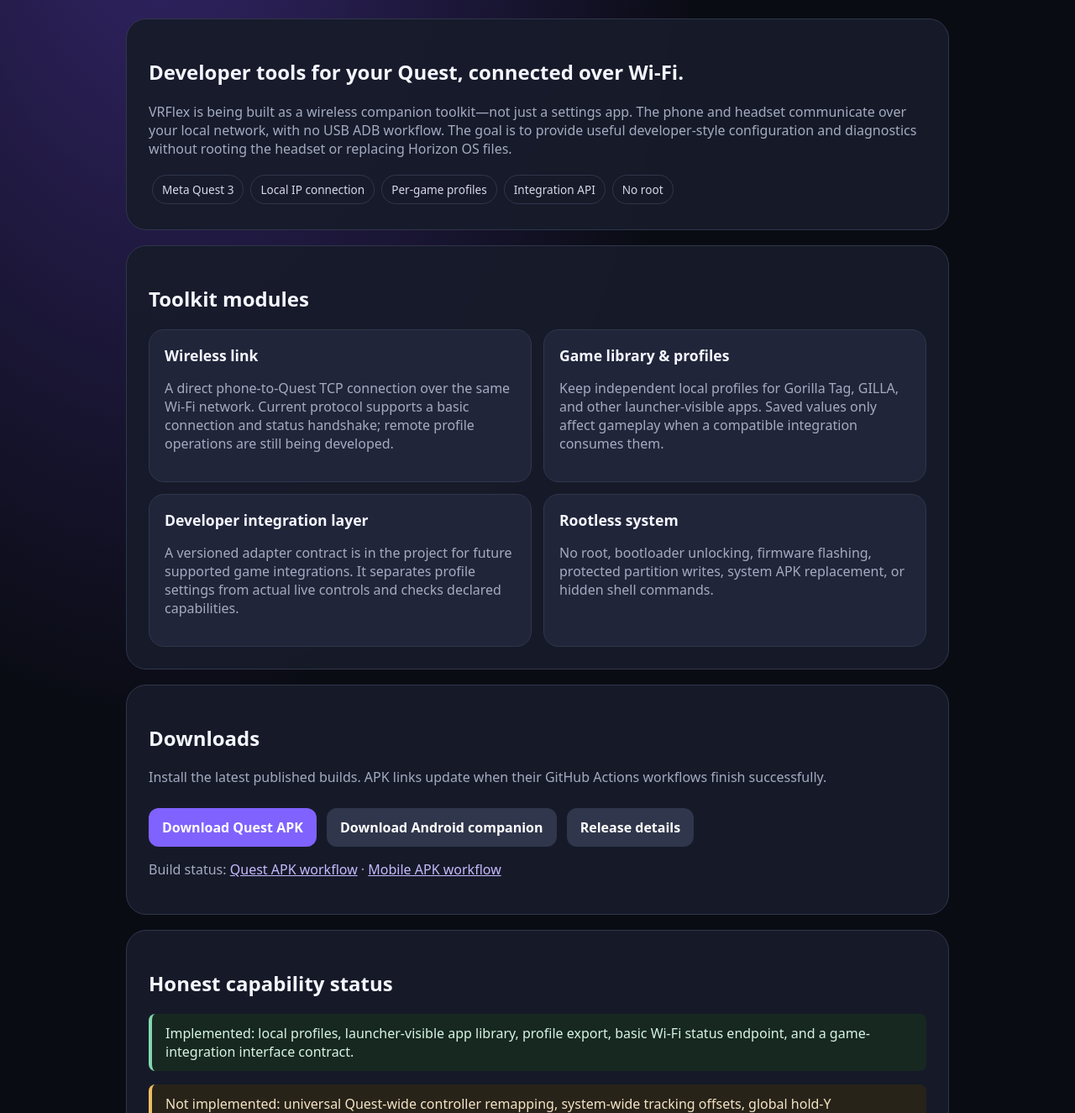
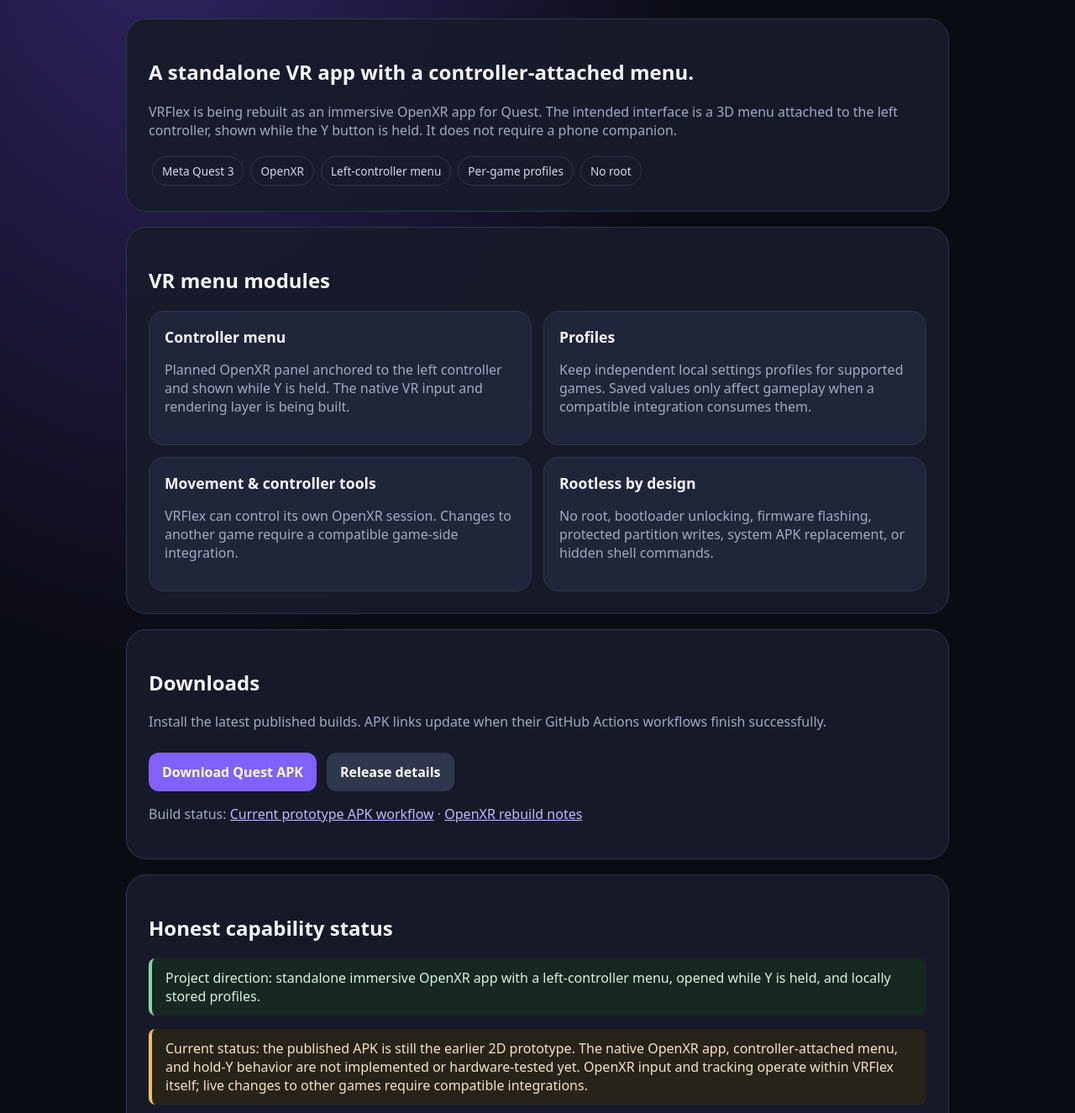
Before and after one commit to notelliotvr69-lang/Autotouch, a plain HTML site: page vrflex-site/index.html in a window 1280 px wide. Shown: the part 168-1493 px from the top of the page at 84% size. Drawn offline with Linux system fonts and the light colour scheme.

Commit message:
Update VRFlex site for standalone OpenXR menu direction

```diff
--- a/vrflex-site/index.html
+++ b/vrflex-site/index.html
@@ -2,8 +2,8 @@
 <html lang="en"><head>
 <meta charset="utf-8"><meta name="viewport" content="width=device-width,initial-scale=1">
 <meta name="theme-color" content="#0a0c14">
-<meta name="description" content="VRFlex is a rootless wireless VR developer toolkit for Meta Quest, with local-IP companion control, profiles, and integration tools.">
-<title>VRFlex — Wireless VR developer toolkit</title>
+<meta name="description" content="VRFlex is a standalone OpenXR VR developer environment for Meta Quest, with a controller-attached menu and local profiles.">
+<title>VRFlex — Standalone VR developer menu</title>
 <style>
 :root{color-scheme:dark;--bg:#0a0c14;--panel:#171b2a;--line:#30364b;--text:#f5f6ff;--muted:#a4abc1;--accent:#8062ff;--warn:#f0bd62;--good:#83d6ae}
 *{box-sizing:border-box}body{margin:0;background:radial-gradient(ellipse at 15% 0%,#332568 0,transparent 42%),var(--bg);color:var(--text);font:16px system-ui,Segoe UI,sans-serif;padding:28px}
@@ -11,26 +11,25 @@ main{max-width:980px;margin:auto}.brand{display:flex;gap:16px;align-items:center
 h1{font-size:clamp(2.8rem,8vw,5rem);letter-spacing:-.06em;line-height:1;margin:0}.muted{color:var(--muted)}.panel{background:#171b2aeF;border:1px solid var(--line);border-radius:24px;padding:26px;margin:18px 0}.grid{display:grid;grid-template-columns:repeat(2,1fr);gap:14px}.tile{background:#20253a;border:1px solid var(--line);border-radius:18px;padding:18px}.tile h2{margin:0 0 8px;font-size:1.1rem}.button{display:inline-block;background:var(--accent);color:white;text-decoration:none;padding:12px 16px;border-radius:12px;font-weight:750;margin:10px 8px 0 0}.secondary{background:#30364b}.tag{display:inline-block;border:1px solid var(--line);border-radius:99px;padding:7px 11px;margin:4px;color:#d7d9e9;font-size:.85rem}.notice{border-left:4px solid var(--warn);padding:12px 16px;background:#282319;border-radius:8px;color:#f4e4c5}.good{border-left:4px solid var(--good);padding:12px 16px;background:#172820;border-radius:8px;color:#d7f4e4}a{color:#c6baff}footer{padding:10px 2px 30px}
 @media(max-width:680px){body{padding:16px}.grid{grid-template-columns:1fr}.brand{margin-top:12px}}
 </style></head><body><main>
-<div class="brand"><div class="logo">V</div><div><h1>VRFlex</h1><div class="muted">Wireless VR developer toolkit · Rootless by design</div></div></div>
-<section class="panel"><h2>Developer tools for your Quest, connected over Wi-Fi.</h2>
-<p class="muted">VRFlex is being built as a wireless companion toolkit—not just a settings app. The phone and headset communicate over your local network, with no USB ADB workflow. The goal is to provide useful developer-style configuration and diagnostics without rooting the headset or replacing Horizon OS files.</p>
-<div><span class="tag">Meta Quest 3</span><span class="tag">Local IP connection</span><span class="tag">Per-game profiles</span><span class="tag">Integration API</span><span class="tag">No root</span></div>
+<div class="brand"><div class="logo">V</div><div><h1>VRFlex</h1><div class="muted">Standalone Quest VR developer environment · Rootless by design</div></div></div>
+<section class="panel"><h2>A standalone VR app with a controller-attached menu.</h2>
+<p class="muted">VRFlex is being rebuilt as an immersive OpenXR app for Quest. The intended interface is a 3D menu attached to the left controller, shown while the Y button is held. It does not require a phone companion.</p>
+<div><span class="tag">Meta Quest 3</span><span class="tag">OpenXR</span><span class="tag">Left-controller menu</span><span class="tag">Per-game profiles</span><span class="tag">No root</span></div>
 </section>
-<section class="panel"><h2>Toolkit modules</h2><div class="grid">
-<article class="tile"><h2>Wireless link</h2><p class="muted">A direct phone-to-Quest TCP connection over the same Wi-Fi network. Current protocol supports a basic connection and status handshake; remote profile operations are still being developed.</p></article>
-<article class="tile"><h2>Game library & profiles</h2><p class="muted">Keep independent local profiles for Gorilla Tag, GILLA, and other launcher-visible apps. Saved values only affect gameplay when a compatible integration consumes them.</p></article>
-<article class="tile"><h2>Developer integration layer</h2><p class="muted">A versioned adapter contract is in the project for future supported game integrations. It separates profile settings from actual live controls and checks declared capabilities.</p></article>
-<article class="tile"><h2>Rootless system</h2><p class="muted">No root, bootloader unlocking, firmware flashing, protected partition writes, system APK replacement, or hidden shell commands.</p></article>
+<section class="panel"><h2>VR menu modules</h2><div class="grid">
+<article class="tile"><h2>Controller menu</h2><p class="muted">Planned OpenXR panel anchored to the left controller and shown while Y is held. The native VR input and rendering layer is being built.</p></article>
+<article class="tile"><h2>Profiles</h2><p class="muted">Keep independent local settings profiles for supported games. Saved values only affect gameplay when a compatible integration consumes them.</p></article>
+<article class="tile"><h2>Movement & controller tools</h2><p class="muted">VRFlex can control its own OpenXR session. Changes to another game require a compatible game-side integration.</p></article>
+<article class="tile"><h2>Rootless by design</h2><p class="muted">No root, bootloader unlocking, firmware flashing, protected partition writes, system APK replacement, or hidden shell commands.</p></article>
 </div></section>
 <section class="panel"><h2>Downloads</h2><p class="muted">Install the latest published builds. APK links update when their GitHub Actions workflows finish successfully.</p>
 <a class="button" href="https://github.com/notelliotvr69-lang/Autotouch/releases/download/vrflex-latest/VRFlex.apk">Download Quest APK</a>
-<a class="button secondary" href="https://github.com/notelliotvr69-lang/Autotouch/releases/download/vrflex-latest/VRFlex-Mobile.apk">Download Android companion</a>
 <a class="button secondary" href="https://github.com/notelliotvr69-lang/Autotouch/releases/tag/vrflex-latest">Release details</a>
-<p class="muted">Build status: <a href="https://github.com/notelliotvr69-lang/Autotouch/actions/workflows/vrflex-apk.yml">Quest APK workflow</a> · <a href="https://github.com/notelliotvr69-lang/Autotouch/actions/workflows/vrflex-mobile-apk.yml">Mobile APK workflow</a></p>
+<p class="muted">Build status: <a href="https://github.com/notelliotvr69-lang/Autotouch/actions/workflows/vrflex-apk.yml">Current prototype APK workflow</a> · <a href="https://github.com/notelliotvr69-lang/Autotouch/tree/main/VRFlex/OpenXR">OpenXR rebuild notes</a></p>
 </section>
 <section class="panel"><h2>Honest capability status</h2>
-<p class="good">Implemented: local profiles, launcher-visible app library, profile export, basic Wi-Fi status endpoint, and a game-integration interface contract.</p>
-<p class="notice">Not implemented: universal Quest-wide controller remapping, system-wide tracking offsets, global hold-Y interception, or automatic modification of other games. OpenXR input and tracking APIs operate within the app that owns the OpenXR session; live features need supported OS APIs or a compatible game adapter. A wireless IP connection does not grant system privileges.</p>
+<p class="good">Project direction: standalone immersive OpenXR app with a left-controller menu, opened while Y is held, and locally stored profiles.</p>
+<p class="notice">Current status: the published APK is still the earlier 2D prototype. The native OpenXR app, controller-attached menu, and hold-Y behavior are not implemented or hardware-tested yet. OpenXR input and tracking operate within VRFlex itself; live changes to other games require compatible integrations.</p>
 </section>
 <footer class="muted">VRFlex is an independent project within the AutoTouch repository. Not affiliated with or endorsed by Meta.</footer>
 </main></body></html>
```
